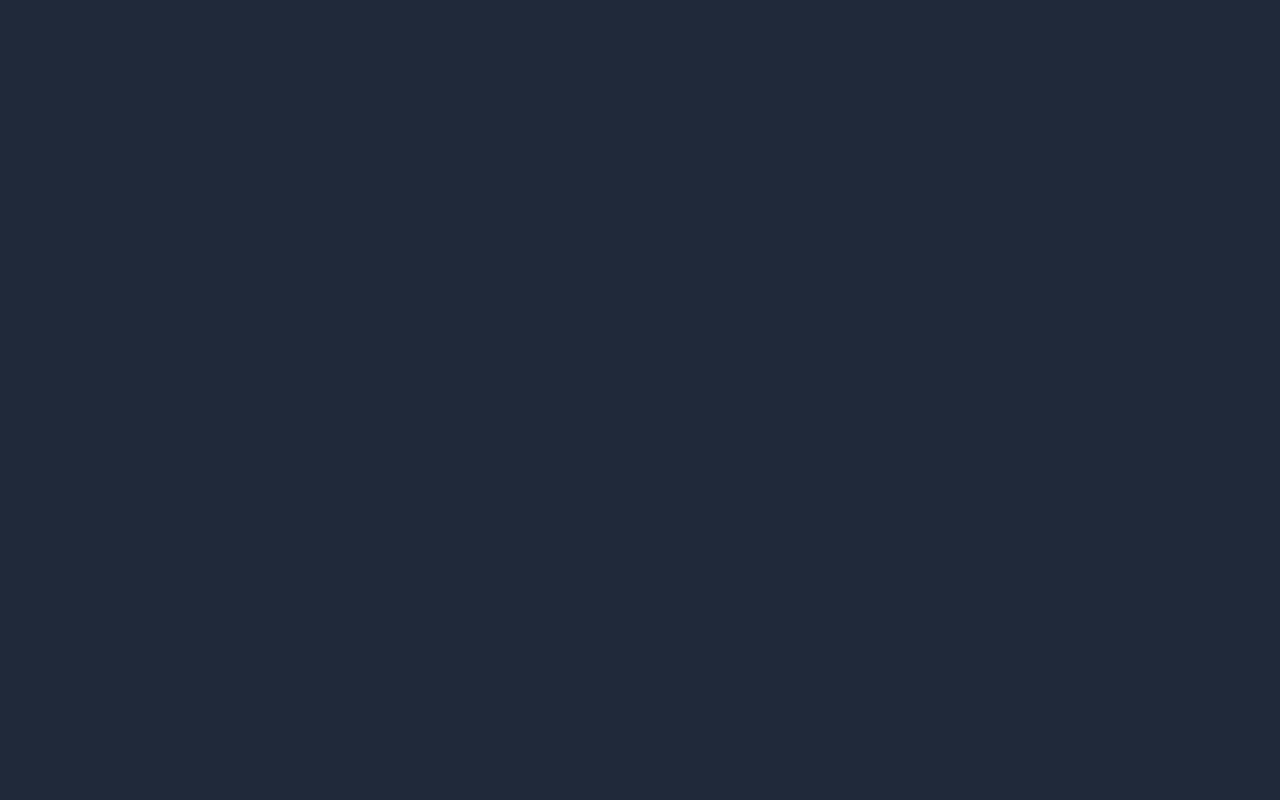
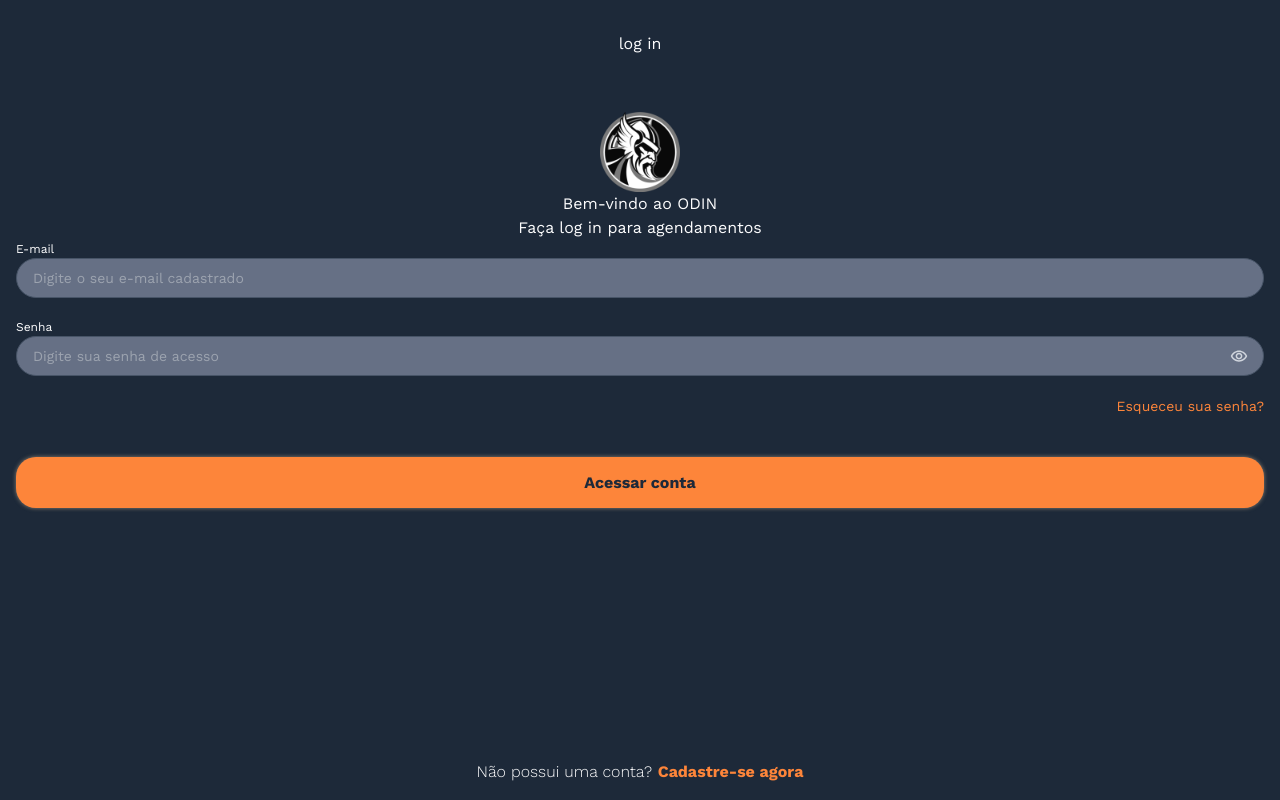
Before and after one commit to Odin-Projeto/Barbershop, a React (Vite) app: page / in a window 1280 px wide. Built offline with nearby package versions, Linux system fonts and the light colour scheme.

Commit message:
feat: add react router

```diff
--- a/src/App.tsx
+++ b/src/App.tsx
@@ -1,5 +1,16 @@
+import { Outlet } from 'react-router-dom';
+
 function App() {
-  return <></>;
+  return (
+    <main
+      style={{
+        background: '#1D2939',
+        height: '100%',
+      }}
+    >
+      <Outlet />
+    </main>
+  );
 }
 
 export default App;
--- a/src/main.tsx
+++ b/src/main.tsx
@@ -1,10 +1,11 @@
 import { StrictMode } from 'react';
 import { createRoot } from 'react-dom/client';
-import App from './App.tsx';
 import './index.css';
+import { RouterProvider } from 'react-router-dom';
+import { router } from './routes/router.tsx';
 
 createRoot(document.getElementById('root')!).render(
   <StrictMode>
-    <App />
+    <RouterProvider router={router}></RouterProvider>
   </StrictMode>
 );
--- /dev/null
+++ b/src/routes/router.tsx
@@ -0,0 +1,17 @@
+import { createBrowserRouter } from 'react-router-dom';
+import App from '../App';
+import { Login } from '../pages/sign-in/login';
+
+export const router = createBrowserRouter([
+  {
+    path: '/',
+    element: <App />,
+    // errorElement: <PageNotFound />,
+    children: [
+      {
+        path: '/',
+        element: <Login />,
+      },
+    ],
+  },
+]);
```
